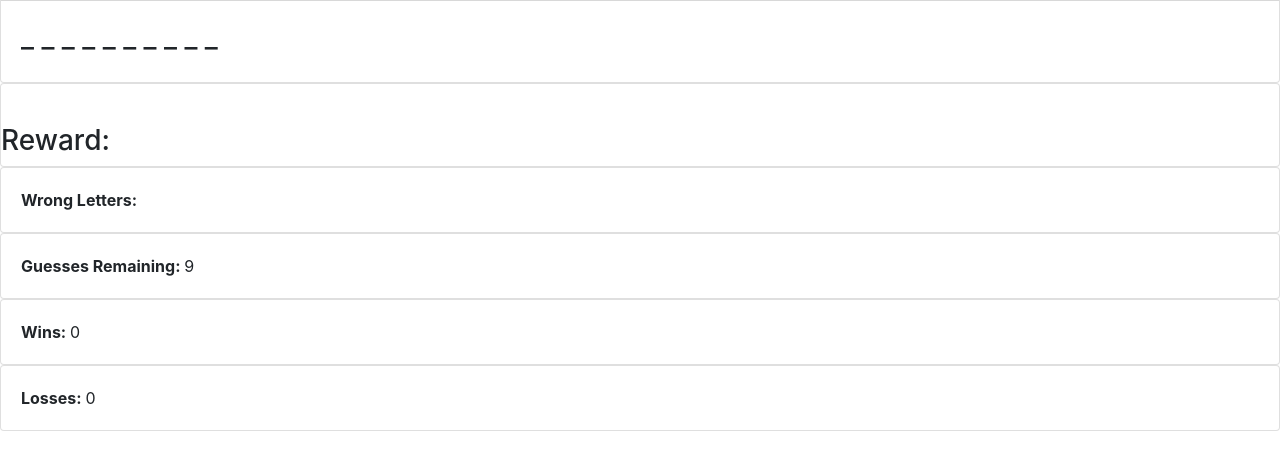
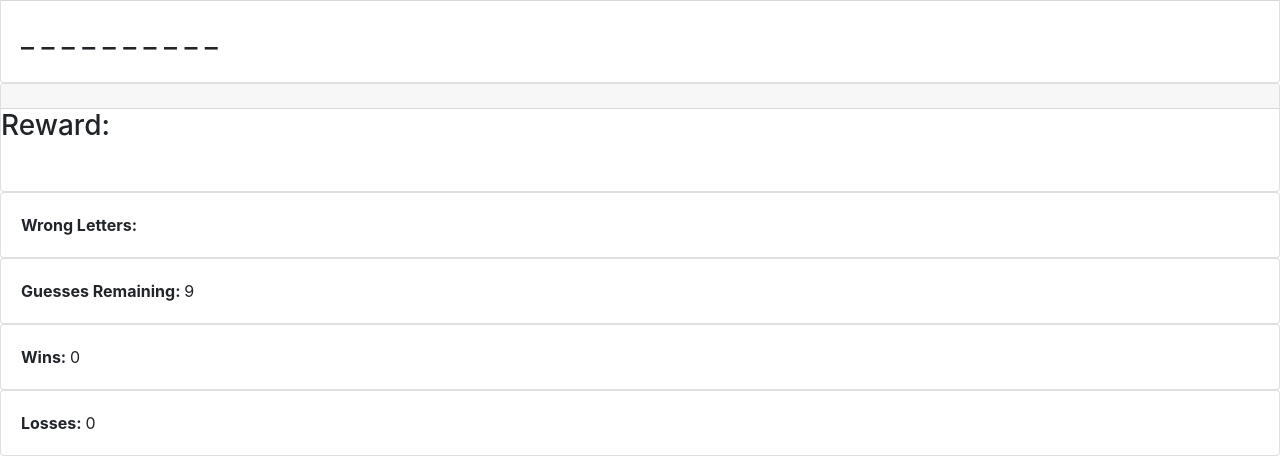
Before and after one commit to Skorgum/word-guess, a plain HTML site: page index.html in a window 1280 px wide. Shown: the part 473-929 px from the top of the page. Before the commit the page ends 904 px from the top, so only its background shows below. Drawn offline with nearby package versions, Linux system fonts and the light colour scheme.

Commit message:
reward content framework

```diff
--- a/assets/javascript/game.js
+++ b/assets/javascript/game.js
@@ -125,8 +125,6 @@ function checkLeters(letter) {
 
 function letterChosen() {
 
-    //  (*WIP*) this code will run after every letter guess.  Last section of code required for game to run
-
     console.log("WinCount: " + winCounter + " | LossCount: " + lossCounter + " | NumGuesses: " + guessCounter);
 
     document.getElementById("guesses-remaining").innerHTML = guessCounter;
@@ -141,6 +139,8 @@ function letterChosen() {
         alert("You win!");
 
         document.getElementById("wins").innerHTML = winCounter;
+
+        // here is where the associated YouTube video will append to #reward span
     }
 
     else if (guessCounter === 0) {
--- a/index.html
+++ b/index.html
@@ -37,8 +37,10 @@
             </div>
 
             <div class="card">
+                <div class="card-header"></div>
+                    <h3>Reward:</h3>
                 <div class="card-body"></div>
-                    <h3>Reward:</h3>
+                    <span id="reward"></span>
             </div>
 
             <div class="card">
```
Also changed, not shown: 1 other file.
